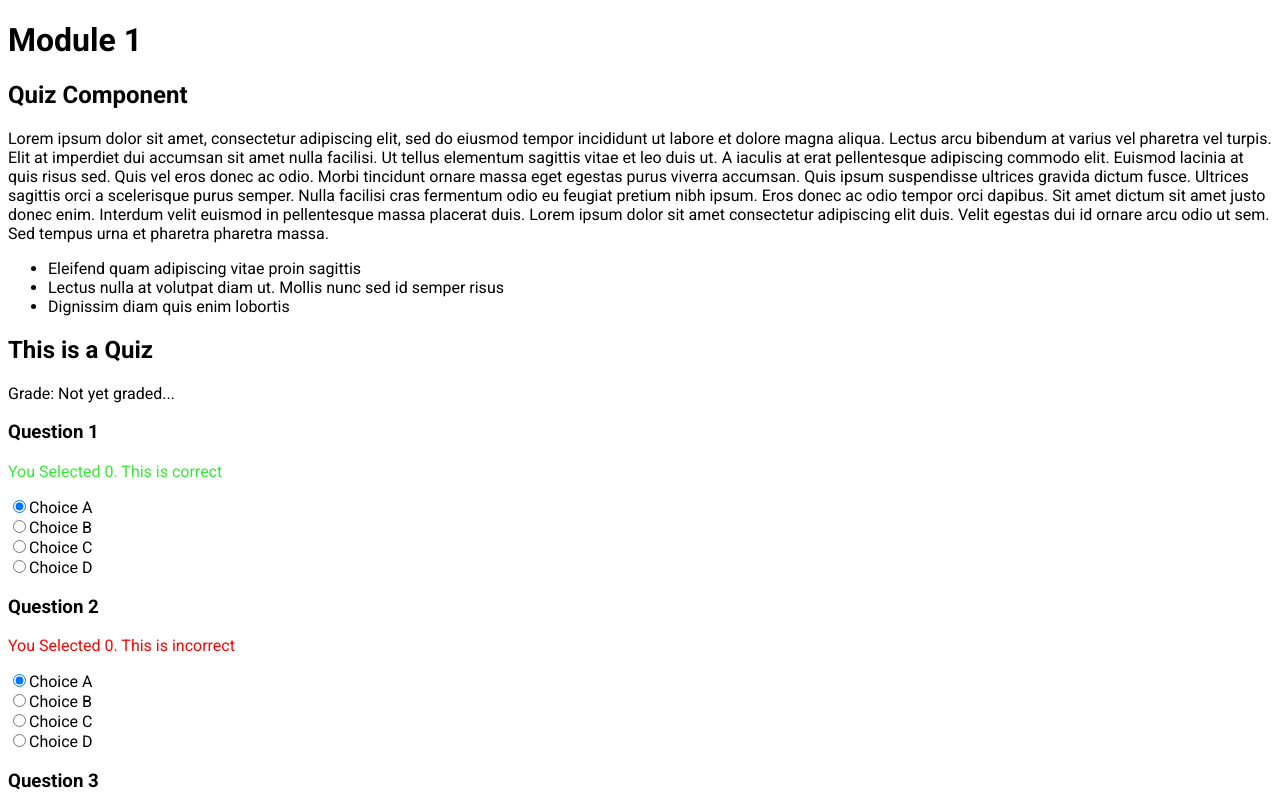
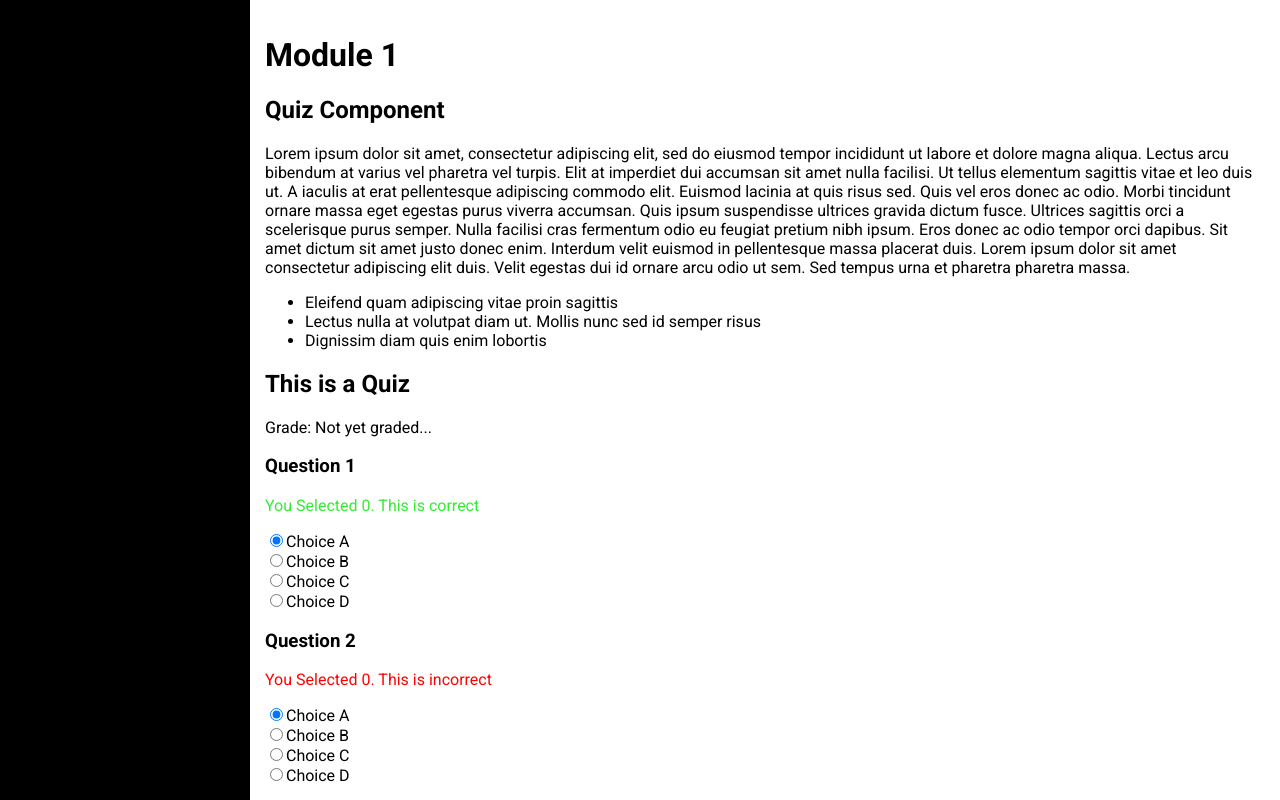
Before and after one commit to bressler1995/CourseBridge, a React (Vite) app: page / in a window 1280 px wide. Shown: the top 800 px of the page. Built offline with nearby package versions, Linux system fonts and the light colour scheme.

Commit message:
Start scaffolding a UI

```diff
--- a/src/App.css
+++ b/src/App.css
@@ -3,3 +3,33 @@
 h1, h2, h3, h4, h5, h6, p, span, a, ul, li, ol, div, label, form, input {
     font-family: "Roboto", sans-serif;
 }
+
+.os101App {
+    display: fixed;
+    top: 0;
+    left: 0;
+    width: 100%;
+    height: 100%;
+    z-index: 2;
+}
+
+.os101App .os101Sidebar {
+    display: block;
+    position: absolute;
+    height: 100%;
+    background-color: #000;
+    left: 0;
+    width: 250px;
+}
+
+.os101App .os101Content {
+    display: block;
+    position: absolute;
+    height: 100%;
+    background-color: #FFF;
+    left: 250px;
+    width: calc(100% - 250px);
+    overflow-y: auto;
+    padding: 15px;
+    box-sizing: border-box;
+}
--- a/src/App.jsx
+++ b/src/App.jsx
@@ -2,12 +2,16 @@ import { useState } from 'react';
 import { Children } from 'react';
 import './App.css';
 import Module1 from './Module1.mdx';
+import Sidebar from './components/Sidebar';
 
 function App() {
 
   return (
-    <div className="tops_os101">
-      <Module1 />
+    <div className='os101App'>
+      <Sidebar/>
+      <div className="os101Content">
+        <Module1 />
+      </div>
     </div>
   )
 }
--- /dev/null
+++ b/src/components/Sidebar.jsx
@@ -0,0 +1,9 @@
+
+
+function Sidebar({children}) {
+  return (
+    <div className='os101Sidebar'></div>
+  )
+}
+
+export default Sidebar
--- a/src/index.css
+++ b/src/index.css
@@ -0,0 +1,14 @@
+body, html {
+    display: block;
+    width: 100%;
+    height: auto;
+    margin: 0;
+    overflow-x: hidden;
+}
+
+#root {
+    display: block;
+    width: 100%;
+    height: auto;
+    margin: 0;
+}
```
